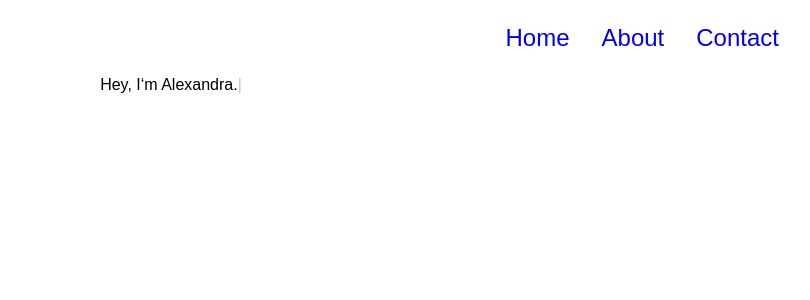
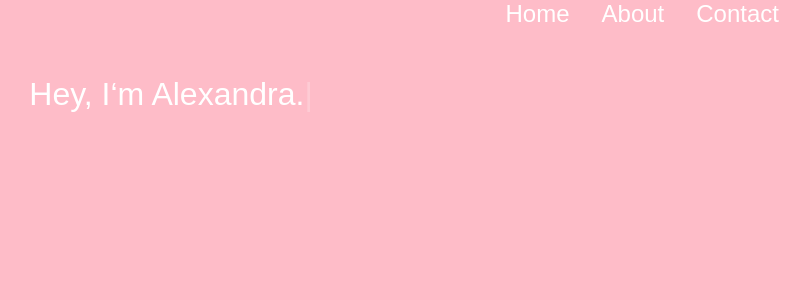
Before and after one commit to alexalala/portfolio, a React (Create React App) app: page / in a window 1280 px wide. Shown: the top 300 px of the page, without its empty margins (469-1279 px from the left). Built offline with nearby package versions, Linux system fonts and the light colour scheme.

Commit message:
basic styles added

```diff
--- a/src/index.css
+++ b/src/index.css
@@ -1,5 +1,17 @@
-body {
+/* CSS Reset */
+* {
   margin: 0;
   padding: 0;
+  border: 0;
+  outline: 0;
+  font-size: 100%;
+  vertical-align: baseline;
+  background: transparent;
   font-family: sans-serif;
 }
+
+html,
+body,
+#root {
+  height: 100%;
+}
--- a/src/pages/Home.js
+++ b/src/pages/Home.js
@@ -2,6 +2,7 @@ import React, { Component } from 'react';
 import Typist from 'react-typist';
 
 import 'react-typist/dist/Typist.css';
+import '../styles/pages/Home.css';
 
 class Home extends Component {
   render() {
--- a/src/styles/App.css
+++ b/src/styles/App.css
@@ -1,2 +1,5 @@
 .App {
-  text-align: center; }
+  text-align: center;
+  background-color: #febcc8;
+  color: #fff;
+  height: 100%; }
--- a/src/styles/App.scss
+++ b/src/styles/App.scss
@@ -1,3 +1,6 @@
 .App {
   text-align: center;
+  background-color: #febcc8;
+  color: #fff;
+  height: 100%;
 }
--- a/src/styles/components/Navbar.css
+++ b/src/styles/components/Navbar.css
@@ -5,4 +5,5 @@ ul {
     display: inline-block;
     margin-right: 2rem; }
     ul li a {
-      text-decoration: none; }
+      text-decoration: none;
+      color: #fff; }
--- a/src/styles/components/Navbar.scss
+++ b/src/styles/components/Navbar.scss
@@ -8,6 +8,7 @@ ul {
 
     a {
       text-decoration: none;
+      color: #fff;
     }
   }
 }
--- a/src/styles/pages/Home.css
+++ b/src/styles/pages/Home.css
@@ -0,0 +1,3 @@
+.Typist {
+  margin-top: 3rem;
+  font-size: 2rem; }
--- a/src/styles/pages/Home.scss
+++ b/src/styles/pages/Home.scss
@@ -0,0 +1,4 @@
+.Typist {
+  margin-top: 3rem;
+  font-size: 2rem;
+}
```
